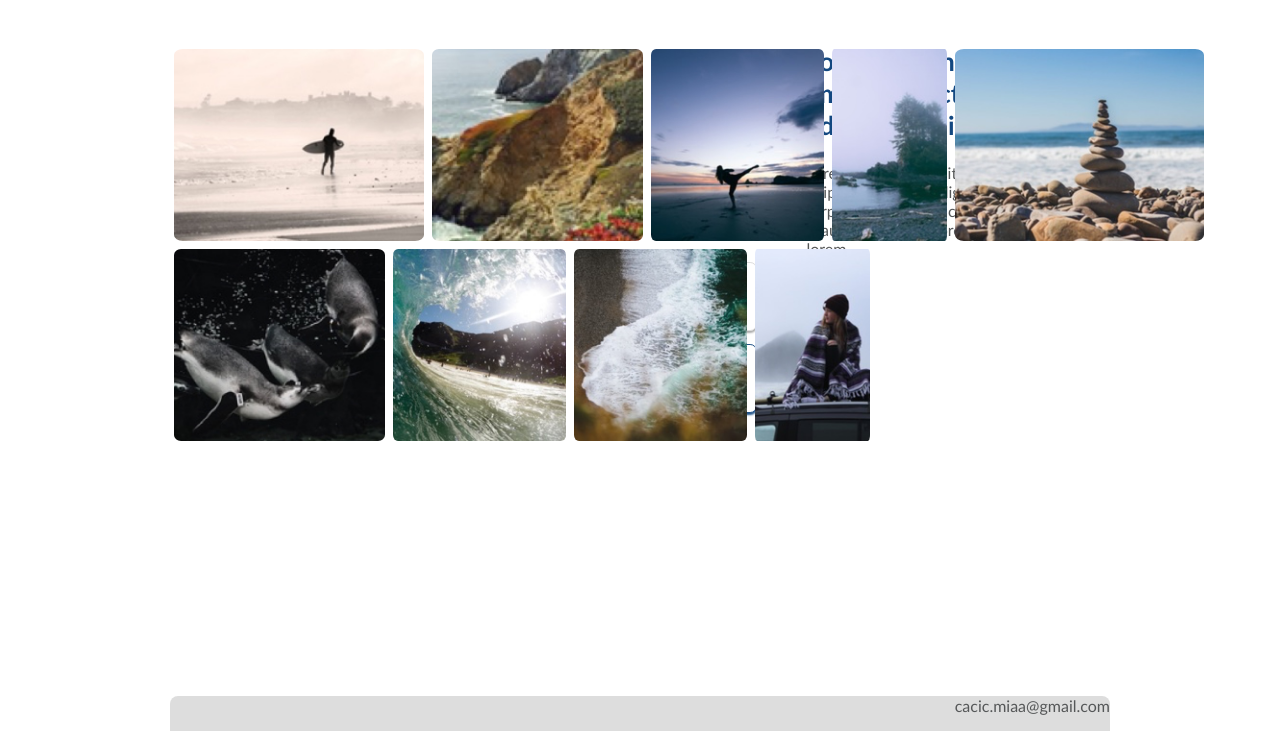
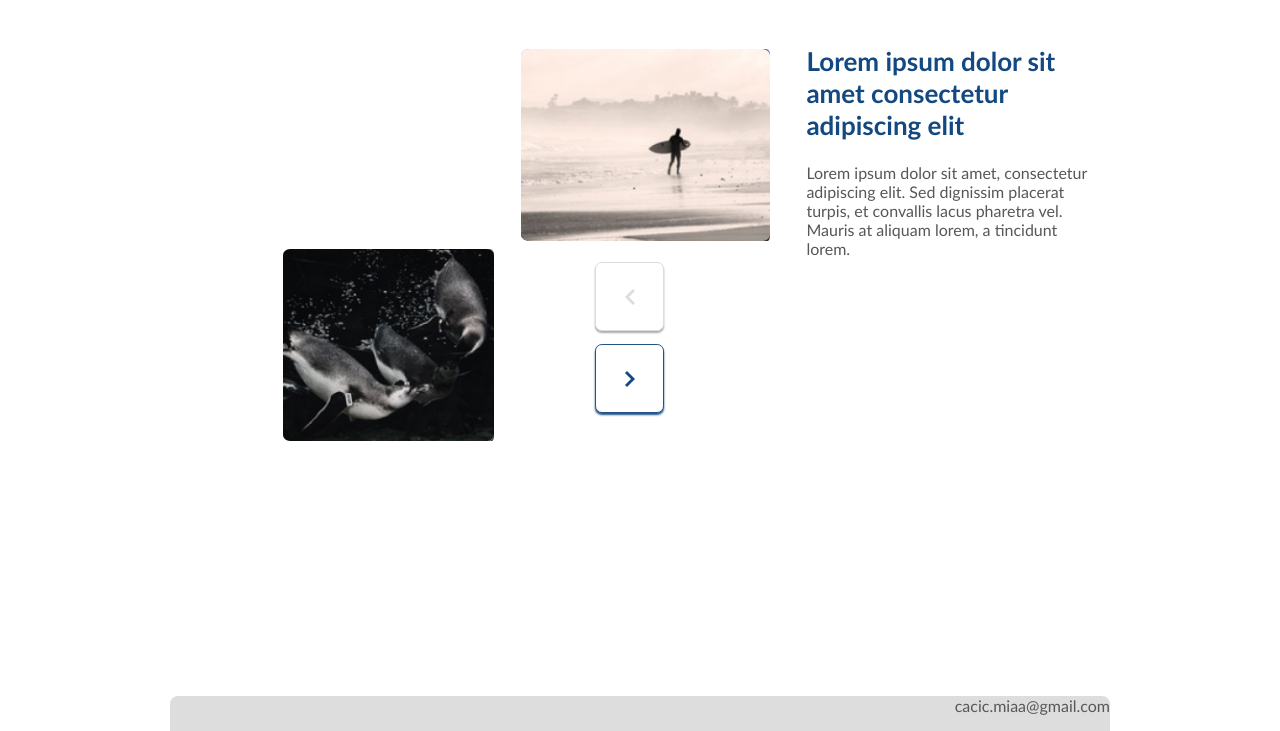
Before and after one commit to cacicmia/SliderPlavaTvornica, a plain HTML site: page index.html in a window 1280 px wide. Shown: the part 69-800 px from the top of the page. Drawn offline with nearby package versions, Linux system fonts and the light colour scheme.

Commit message:
Css change, js still mess

```diff
--- a/css/styles.css
+++ b/css/styles.css
@@ -72,30 +72,27 @@ h1 {
 .sl2 {
     display: flex;
     flex-flow: row-reverse;
-    position: absolute;
+    position:relative;
     justify-content: start;
+    overflow: visible;
+}
 
+.slider2 {
+    right: 15%;
+}
+img {
 
-
-
+    position:absolute;
+    right:1em;
+}
+.slideEl {
+    border-radius: 5%;
 
 
 
 }
-.sl1 {
-    right: 1em;
-}
-.sl2 {
-    right: 25%;
-}
-.slideEl {
-    border-radius: 5%;
-    position: relative;
+.flexEl {
 
-
-}
-.flexEl {
-    max-width: 100%;
     max-height: 200px;
     display:inline;
     padding: 0.25em 0.25em;
--- a/js/app.js
+++ b/js/app.js
@@ -46,6 +46,7 @@ var view = {
 
         array.forEach(function(elem){
             let imageDOM = `<img src="${elem}" alt="img" class="flexEl slideEl">`;
+            DOM.style.right="0px";
             DOM.insertAdjacentHTML('beforeend',imageDOM);
 
         });
@@ -60,8 +61,8 @@ var view = {
             this.rew.addEventListener('click',this.moveBoth.bind(view, false));
         }
         let slider = $('.slideEl');
-        let sliderChildren1 = $('.slider1>.slideEl');
-        let sliderChildren2 =$('.slider2>.slideEl');;
+        let sliderChildren1 = $('.sl1');
+        let sliderChildren2 =$('.sl2');;
         if (n) {
             this.animateFf(sliderChildren1,this.slider1,this.slideEl1);
             this.animateFf(sliderChildren2,this.slider2,this.slideEl2);
```
